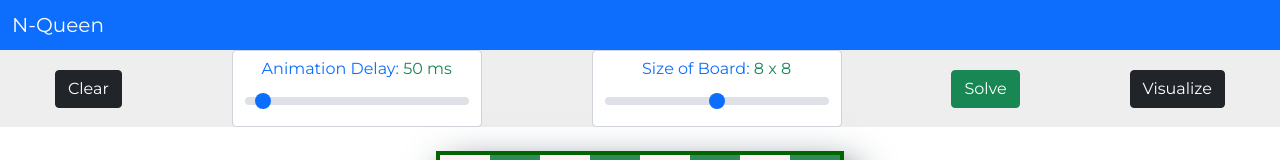
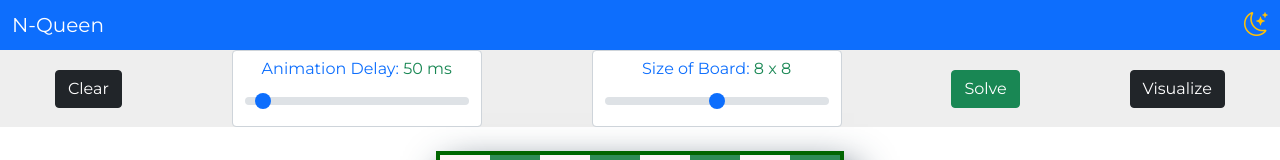
Before and after one commit to The-SP/N-Queen-Visualizer, a React (Create React App) app: page / in a window 1280 px wide. Shown: the top 160 px of the page. Built offline with nearby package versions, Linux system fonts and the light colour scheme.

Commit message:
Add dark mode toggle option
- Add bootstrap icon for dark mode toggler
- Use css var to change background for body, nav, inputs
- Use indigo for active chess square

```diff
--- a/public/index.html
+++ b/public/index.html
@@ -16,20 +16,37 @@
     -->
     <link rel="manifest" href="%PUBLIC_URL%/manifest.json" />
     <!-- Montserrat font -->
-    <link href='https://fonts.googleapis.com/css?family=Montserrat' rel='stylesheet'>
+    <link
+      href="https://fonts.googleapis.com/css?family=Montserrat"
+      rel="stylesheet"
+    />
     <!-- Bootstrap -->
-    <link href="https://cdn.jsdelivr.net/npm/bootstrap@5.1.3/dist/css/bootstrap.min.css" rel="stylesheet" integrity="sha384-1BmE4kWBq78iYhFldvKuhfTAU6auU8tT94WrHftjDbrCEXSU1oBoqyl2QvZ6jIW3" crossorigin="anonymous">
+    <link
+      href="https://cdn.jsdelivr.net/npm/bootstrap@5.1.3/dist/css/bootstrap.min.css"
+      rel="stylesheet"
+      integrity="sha384-1BmE4kWBq78iYhFldvKuhfTAU6auU8tT94WrHftjDbrCEXSU1oBoqyl2QvZ6jIW3"
+      crossorigin="anonymous"
+    />
+    <!-- Bootstrap Icons -->
+    <link
+      rel="stylesheet"
+      href="https://cdn.jsdelivr.net/npm/bootstrap-icons@1.8.0/font/bootstrap-icons.css"
+    />
     <!-- Font Awesome -->
     <link
-    rel="stylesheet"
-    href="https://use.fontawesome.com/releases/v5.0.7/css/all.css"
-  />
+      rel="stylesheet"
+      href="https://use.fontawesome.com/releases/v5.0.7/css/all.css"
+    />
     <title>N-Queen</title>
   </head>
   <body>
     <noscript>You need to enable JavaScript to run this app.</noscript>
     <div id="root"></div>
     <!-- Bootstrap -->
-    <script src="https://cdn.jsdelivr.net/npm/bootstrap@5.1.3/dist/js/bootstrap.bundle.min.js" integrity="sha384-ka7Sk0Gln4gmtz2MlQnikT1wXgYsOg+OMhuP+IlRH9sENBO0LRn5q+8nbTov4+1p" crossorigin="anonymous"></script>
+    <script
+      src="https://cdn.jsdelivr.net/npm/bootstrap@5.1.3/dist/js/bootstrap.bundle.min.js"
+      integrity="sha384-ka7Sk0Gln4gmtz2MlQnikT1wXgYsOg+OMhuP+IlRH9sENBO0LRn5q+8nbTov4+1p"
+      crossorigin="anonymous"
+    ></script>
   </body>
 </html>
--- a/src/components/Board.css
+++ b/src/components/Board.css
@@ -10,7 +10,3 @@
   width: 50px;
   height: 50px;
 }
-
-.input-bar {
-    background: #eee;
-}
--- a/src/components/Board.js
+++ b/src/components/Board.js
@@ -13,7 +13,7 @@ const Board = ({ board }) => {
 
   function getColor(square) {
     // queen placed animation
-    if (square.isActive && square.hasQueen) return "dodgerblue";
+    if (square.isActive && square.hasQueen) return "#6610f2";
     // traverse possible queen positions
     else if (square.isActive) return "orange";
     else return squareBG[square.background];
--- /dev/null
+++ b/src/components/Chess.css
@@ -0,0 +1,38 @@
+/* For dark and light theme */
+:root {
+  --background: white;
+  --nav-background: #0d6efd;
+  --input-background: #eee;
+}
+
+body {
+  /* hardcode for dark theme, css var not working, don't know why  */
+  background: linear-gradient(to right, #111, #043927, #111);
+}
+
+[data-theme="dark"] {
+  --background: linear-gradient(to right, #111, #043927, #111);
+  --nav-background: #043927;
+  --input-background: none;
+}
+
+.theme {
+  background-color: var(--background);
+  height: 100vh;
+}
+
+.theme-icon {
+  cursor: pointer;
+}
+
+.theme-icon :hover {
+  color: orangered;
+}
+
+.theme nav {
+  background: var(--nav-background);
+}
+
+.input-bar {
+  background: var(--input-background);
+}
--- a/src/components/Chess.js
+++ b/src/components/Chess.js
@@ -1,4 +1,5 @@
 import { useEffect, useState } from "react";
+import "./Chess.css";
 import Square from "./Square";
 import Board from "./Board";
 import solvePuzzle from "./Algorithm";
@@ -8,6 +9,13 @@ const Chess = () => {
   const [boardSize, setBoardSize] = useState(8);
   const [animation_speed, setAnimationSpeed] = useState(50);
   const [solutions, setSolutions] = useState(null); // {results, animations}
+
+  // Toggle theme
+  const [theme, setTheme] = useState("light");
+  function switchTheme() {
+    const newTheme = theme === "light" ? "dark" : "light";
+    setTheme(newTheme);
+  }
 
   function resetBoard() {
     const squares = new Array(boardSize);
@@ -28,7 +36,8 @@ const Chess = () => {
 
   function solveNQueen() {
     let results = [];
-    if (!solutions) { // no solutions
+    if (!solutions) {
+      // no solutions
       const resultsAndAnimations = solvePuzzle(board);
       setSolutions(resultsAndAnimations);
 
@@ -47,7 +56,8 @@ const Chess = () => {
 
   function visulaize() {
     let animations = [];
-    if (!solutions) { // no solutions
+    if (!solutions) {
+      // no solutions
       const resultsAndAnimations = solvePuzzle(board);
       setSolutions(resultsAndAnimations);
 
@@ -64,10 +74,21 @@ const Chess = () => {
   }
 
   return (
-    <>
-      <nav className="navbar navbar-dark bg-primary">
+    <div className="theme" data-theme={theme}>
+      <nav className="navbar navbar-dark">
         <div className="container-fluid">
           <span className="navbar-brand mb-0 h1">N-Queen</span>
+          {/* Toggle theme */}
+          <span
+            className="theme-icon text-warning h4 mb-0"
+            onClick={switchTheme}
+          >
+            {theme === "light" ? (
+              <i className="bi bi-moon-stars"></i>
+            ) : (
+              <i className="bi bi-brightness-high"></i>
+            )}
+          </span>
         </div>
       </nav>
 
@@ -129,7 +150,7 @@ const Chess = () => {
       <div className="mt-4">
         <Board board={board} />
       </div>
-    </>
+    </div>
   );
 };
 
```
